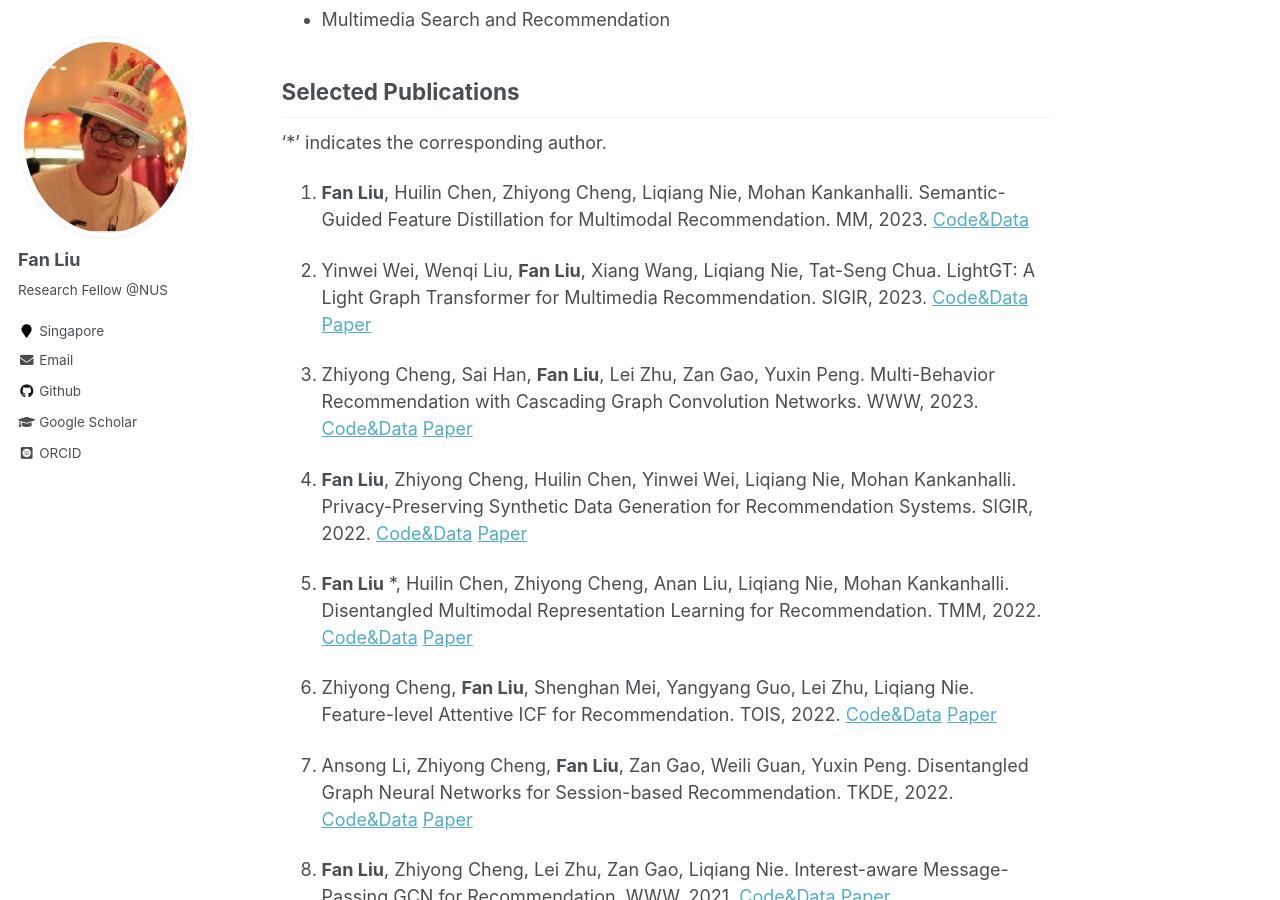
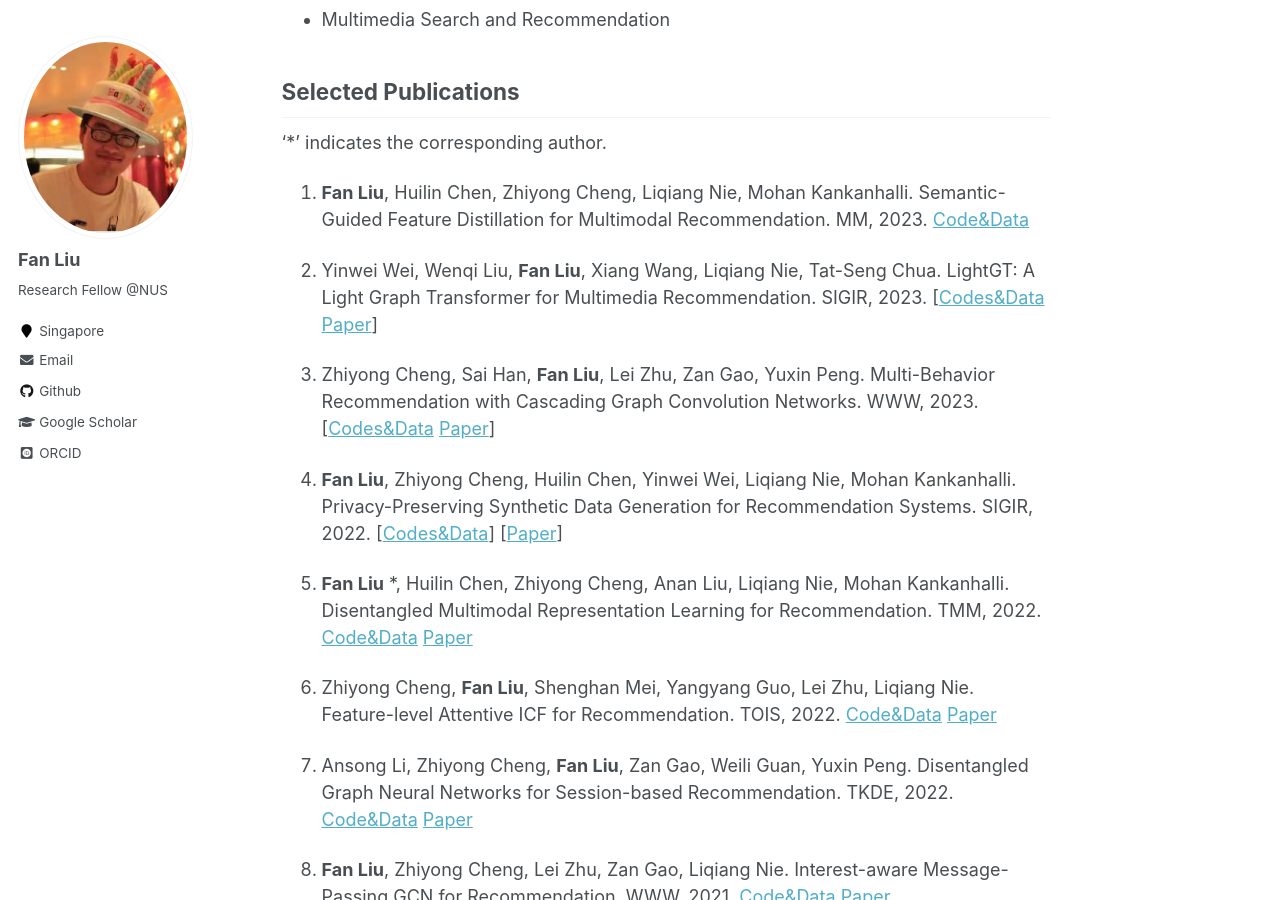
Before and after one commit to liufancs/liufancs.github.io, a Jekyll site: the page built from _pages/about.md, in a window 1280 px wide and 900 px high, scrolled down 539 px. Built offline with Jekyll 4.4.1, drawn with Linux system fonts in a browser that asks for light colours; some web fonts are replaced.

Commit message:
Update about.md

```diff
--- a/_pages/about.md
+++ b/_pages/about.md
@@ -21,11 +21,11 @@ I am currently a Research Fellow with [Prof. Mohan Kankanhalli](https://www.comp
 1. **Fan Liu**, Huilin Chen, Zhiyong Cheng, Liqiang Nie, Mohan Kankanhalli. Semantic-Guided Feature Distillation for Multimodal
 Recommendation. MM, 2023. [Code&Data](https://github.com/HuilinChenJN/SGFD)
 
-2. Yinwei Wei, Wenqi Liu, **Fan Liu**, Xiang Wang, Liqiang Nie, Tat-Seng Chua. LightGT: A Light Graph Transformer for Multimedia Recommendation. SIGIR, 2023. [Code&Data](https://github.com/Liuwq-bit/LightGT) [Paper](https://dl.acm.org/doi/abs/10.1145/3539618.3591716)
+2. Yinwei Wei, Wenqi Liu, **Fan Liu**, Xiang Wang, Liqiang Nie, Tat-Seng Chua. LightGT: A Light Graph Transformer for Multimedia Recommendation. SIGIR, 2023. [[Codes&Data](https://github.com/Liuwq-bit/LightGT) [Paper](https://dl.acm.org/doi/abs/10.1145/3539618.3591716)]
 
-3. Zhiyong Cheng, Sai Han, **Fan Liu**, Lei Zhu, Zan Gao, Yuxin Peng. Multi-Behavior Recommendation with Cascading Graph Convolution Networks. WWW, 2023. [Code&Data](https://github.com/SS-00-SS/MBCGCN) [Paper](https://arxiv.org/pdf/2303.15720.pdf)
+3. Zhiyong Cheng, Sai Han, **Fan Liu**, Lei Zhu, Zan Gao, Yuxin Peng. Multi-Behavior Recommendation with Cascading Graph Convolution Networks. WWW, 2023. [[Codes&Data](https://github.com/SS-00-SS/MBCGCN) [Paper](https://arxiv.org/pdf/2303.15720.pdf)]
 
-4. **Fan Liu**, Zhiyong Cheng, Huilin Chen, Yinwei Wei, Liqiang Nie, Mohan Kankanhalli. Privacy-Preserving Synthetic Data Generation for Recommendation Systems. SIGIR, 2022. [Code&Data](https://github.com/HuilinChenJN/UPC-SDG) [Paper](https://dl.acm.org/doi/abs/10.1145/3477495.3532044)
+4. **Fan Liu**, Zhiyong Cheng, Huilin Chen, Yinwei Wei, Liqiang Nie, Mohan Kankanhalli. Privacy-Preserving Synthetic Data Generation for Recommendation Systems. SIGIR, 2022. [[Codes&Data](https://github.com/HuilinChenJN/UPC-SDG)] [[Paper](https://dl.acm.org/doi/abs/10.1145/3477495.3532044)]
 
 5. **Fan Liu** *, Huilin Chen, Zhiyong Cheng, Anan Liu, Liqiang Nie, Mohan Kankanhalli. Disentangled Multimodal Representation Learning for Recommendation. TMM, 2022. [Code&Data](https://github.com/liufancs/DMRL) [Paper](https://arxiv.org/abs/2203.05406)
 
```
